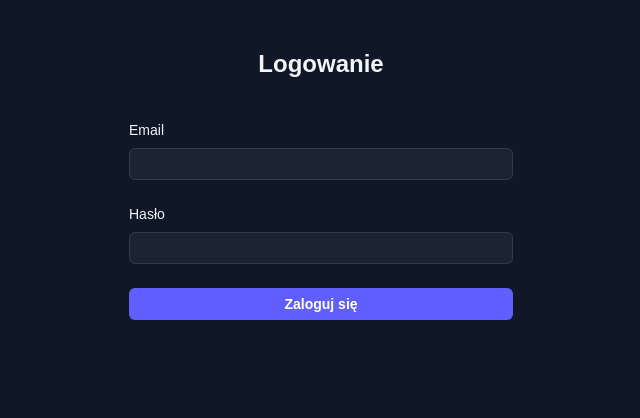
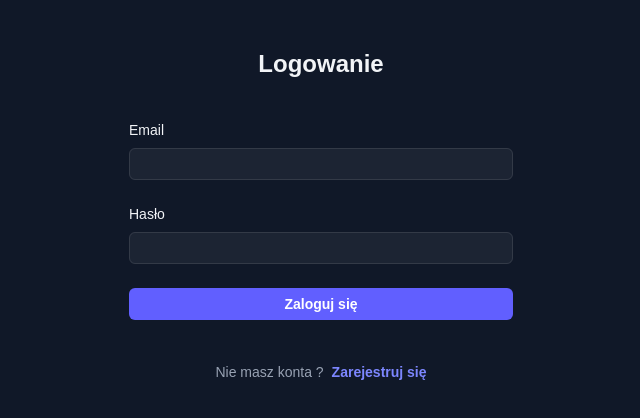
Before and after one commit to KacperChmielowiec/lovelist, a Next.js app: page /login in a window 1280 px wide. Shown: the top 418 px of the page, without its empty margins (319-959 px from the left). Built offline with nearby package versions, Linux system fonts and the light colour scheme; no server answers.

Commit message:
add register button

```diff
--- a/app/login/page.tsx
+++ b/app/login/page.tsx
@@ -129,6 +129,10 @@
                                 {loginError}
                             </p>
                         )}
+                        <p className="mt-10 text-center text-sm/6 text-gray-400">
+                            Nie masz konta ?
+                            <a href="/register" className="font-semibold text-indigo-400 hover:text-indigo-300 ml-2">Zarejestruj się</a>
+                        </p>
                     </form>
 
                 </div>
```
